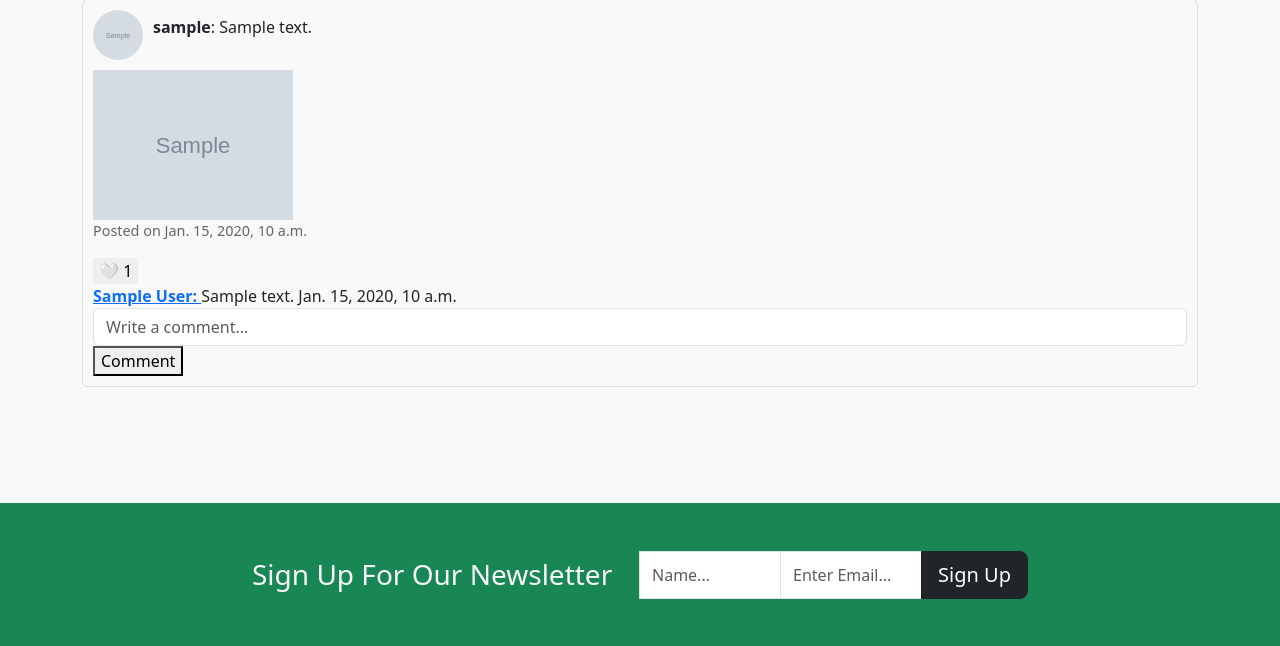
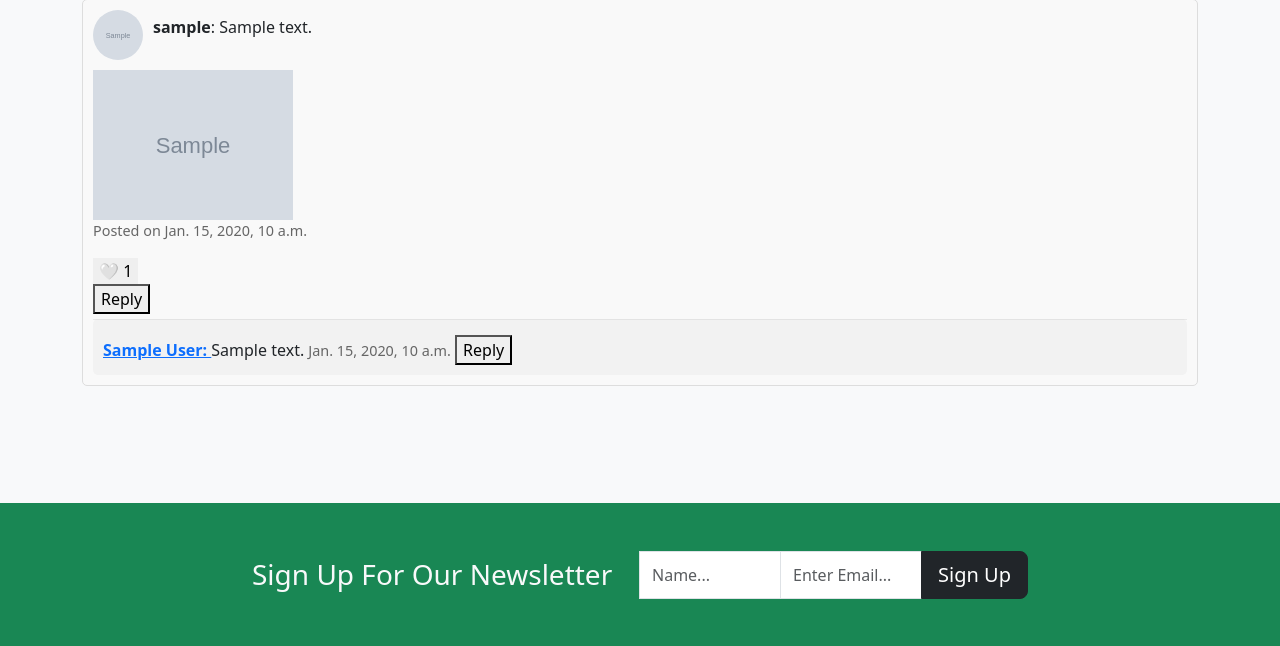
Before and after one commit to alal9000/friendi, a Django app: template app/templates/app/newsfeed.html in a window 1280 px wide. Shown: the part 123-769 px from the top of the page. Run offline with Django 3.2, Linux system fonts and the light colour scheme; the template is opened without the code that fills it: most values are stand-ins (such as "Sample title", 1, 10 or a date in 2020); grey boxes marked "Sample" are stand-in pictures; some libraries are stand-ins or nearby versions.

Commit message:
plumbing working for comments and replies to status-updates

```diff
--- a/app/templates/app/newsfeed.html
+++ b/app/templates/app/newsfeed.html
@@ -48,6 +48,27 @@
   .like-button {
     border: none;
   }
+
+  /* comment styles */
+  .comment-meta {
+    font-size: 0.9em;
+    color: #666;
+  }
+
+  .comments {
+    background-color: #f2f2f2;
+    border-radius: 5px;
+  }
+
+  .comment {
+    padding: 10px;
+  }
+
+  .comments hr {
+    border: 0;
+    border-top: 1px solid #b5b4b4;
+    margin: 5px 0;
+  }
 </style>
 
 <!-- CSRF token -->
@@ -94,9 +115,17 @@
             <em>You like this</em>
           </span>
 
+          <!-- comment section -->
+          <div class="comment-section">
+            <!-- Add a new comment -->
+            <form action="{% url 'post_detail' status_id=status.id %}" method="get">
+              <button type="submit">Reply</button>
+            </form>
+
             <!-- Existing comments -->
             <div class="comments">
-            {% for comment in status.comments.all %}
+              {% for comment in status.comments.all|slice:":2" reversed %}
+              <hr>
               <div class="comment">
                 <strong>
                   <a href="{% url 'profile' comment.author.id %}">
@@ -105,17 +134,18 @@
                 </strong>
                 {{ comment.content }}
                 <span class="comment-meta">{{ comment.created_at }}</span>
+
+                <!-- Reply button -->
+                <button>Reply</button>
               </div>
               {% endfor %}
+
+              {% if status.comments.count > 2 %}
+              <a href="#">See all comments</a>
+              {% endif %}
             </div>
-
-          <!-- Add a new comment -->
-          <form class="comment-form" data-status-id="{{ status.id }}">
-            {% csrf_token %}
-            <input type="text" class="form-control" placeholder="Write a comment..." />
-            <button type="submit">Comment</button>
-          </form>
-
+          </div>
+          <!-- end comment section -->
 
         </div>
         {% empty %}
@@ -215,7 +245,7 @@
           .then(response => response.json())
           .then(data => {
             if (data.success) {
-              const commentsContainer = form.previousElementSibling;
+              const commentsContainer = form.nextElementSibling;
               const newComment = `
               <div class="comment">
                 <strong>
@@ -227,7 +257,7 @@
                 <span class="comment-meta">${data.created_at}</span>
               </div>`;
 
-              commentsContainer.innerHTML += newComment;
+              commentsContainer.insertAdjacentHTML('afterbegin', newComment);
               form.querySelector('input[type="text"]').value = '';
             }
           })
--- a/app/urls.py
+++ b/app/urls.py
@@ -1,7 +1,6 @@
 from django.urls import path
 
-from app.viewhandlers import views_newsfeed
-from app.viewhandlers import views_profile
+from app.viewhandlers import views_newsfeed, views_profile, views_post_detail
 from . import views
 from .views import CustomSignupView, CustomLoginView
 
@@ -20,6 +19,7 @@ urlpatterns = [
     path("delete-account", views_profile.delete_account, name="delete_account"),
     # newsfeed urls
     path("newsfeed", views_newsfeed.newsfeed, name="newsfeed"),
+    path("post/<int:status_id>", views_post_detail.post_detail, name="post_detail"),
     path(
         "react/<int:status_id>/", views_newsfeed.react_to_status, name="react_to_status"
     ),
```
Also changed, not shown: app/templates/app/post-detail.html (added, +85 -0 lines), app/viewhandlers/views_newsfeed.py (+5 -3 lines), app/viewhandlers/views_post_detail.py (added, +8 -0 lines). Lines whose indentation alone changed are shown as unchanged.
